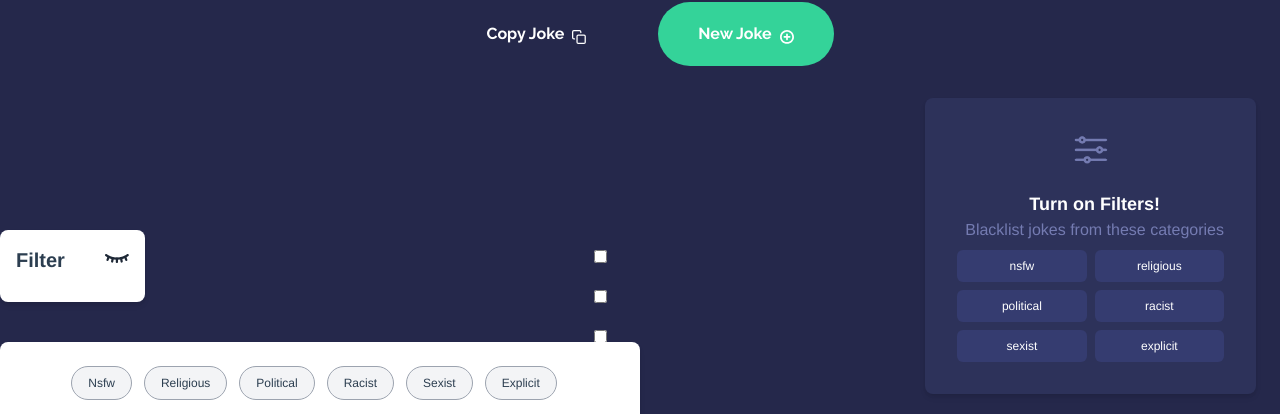
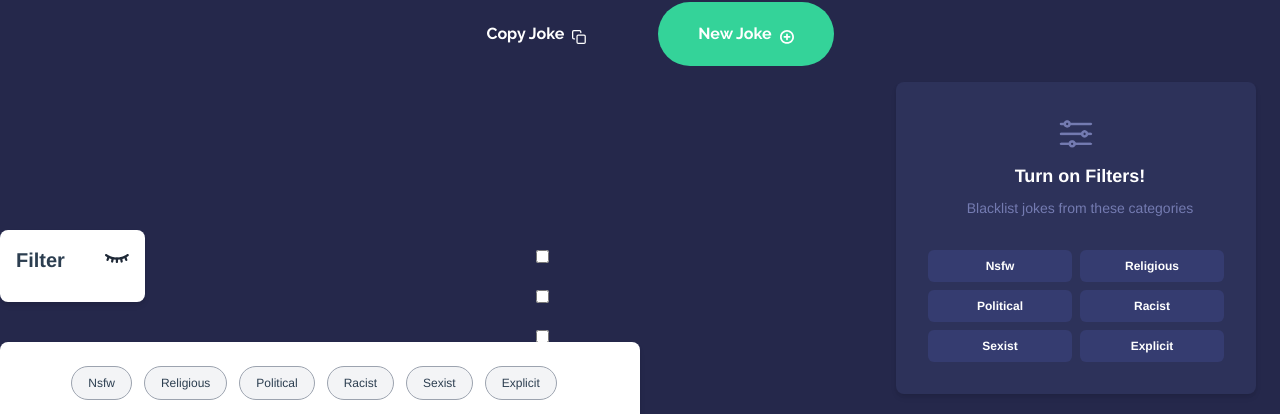
Before and after one commit to jamiethroup/tell-me-jokes-deprecated, a Vue app: page / in a window 1280 px wide. Shown: the part 286-700 px from the top of the page. Built offline with nearby package versions, Linux system fonts and the light colour scheme; no server answers.

Commit message:
Filter Popup

```diff
--- a/src/components/Base.vue
+++ b/src/components/Base.vue
@@ -79,10 +79,9 @@
         </div>
         <div class="m-4">
           <button
-            id="new_joke"
             class="w-full bg-green-400 hover:bg-green-500 block py-5 px-10 rounded-full font-bold
             text-white font-body transform transition-all duration-300"
-            v-on:click="fetchJoke">
+            v-on:click="openFilters">
             <span>New Joke</span>
             <img width="14" class="inline-block ml-2 relative top-0.5"
             src="../assets/icon--plus.svg"
@@ -146,7 +145,7 @@
     </div>
   </section>
   <section
-    class="opacity-0 popup-box transition-all ease-linear duration-300
+    id="filter-popup" class="opacity-0 popup-box transition-all ease-linear duration-300
     absolute right-6 p-8 bg-secondary max-w-md rounded-lg shadow-md">
     <div class="grid grid-cols-12 gap-2">
       <div class="col-span-12">
@@ -156,9 +155,9 @@
           alt="">
       </div>
       <div class="col-span-12 pl-2">
-        <h3 data-title class="text-lg text-white font-semibold mt-3 text-center">
+        <h3 data-title class="text-lg text-white font-semibold mt-0 mb-2 text-center">
           Turn on Filters!</h3>
-        <p data-message class="text-base text-tertiary font-medium text-center">
+        <p data-message class="text-sm text-tertiary font-medium text-center mb-6">
         Blacklist jokes from these categories</p>
       </div>
         <div class="col-span-6" v-for="item in availableFilters" :key="item" :for="item">
@@ -170,7 +169,7 @@
             type="checkbox"
             v-model="checkedFilters">
           <label class="block w-full rounded-md
-          bg-blue border-solid px-4 py-2 text-xs
+          bg-blue border-solid px-4 py-2 text-xs capitalize font-semibold
           transition-all duration-300 ease-in-out text-white" :for="item">
             {{ item }}
           </label>
@@ -270,6 +269,9 @@ export default {
       const { value } = event.target;
       this.value = value;
       console.log(this.value);
+    },
+    toggleFilter() {
+      document.getElementById('filter-popup').classList.toggle('active');
     },
     fetchJoke() {
       const url = this.urlBuilder();
--- a/src/index.css
+++ b/src/index.css
@@ -20,6 +20,8 @@
 	transition: 0.3s ease-in-out;
 	bottom: 120px;
   transform: translateY(0px);
+	max-width: 360px;
+	width: 100%;
 }
 
 .popup-box.open {
@@ -27,3 +29,7 @@
   transform: translateY(-10px);
 	transition: 0.3s ease-in-out;
 }
+
+:checked + label {
+	background: #DE3A40;
+}
```
